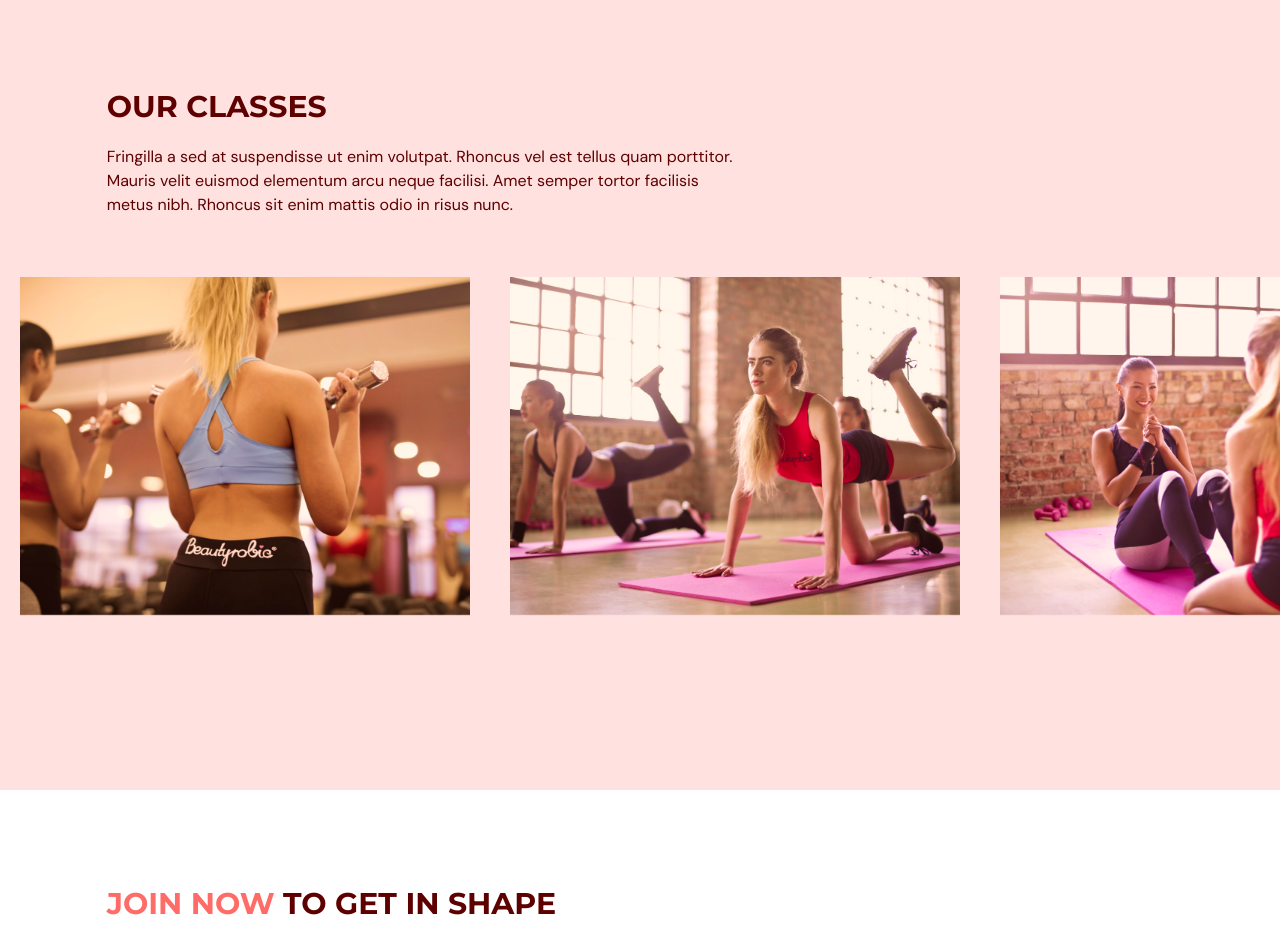
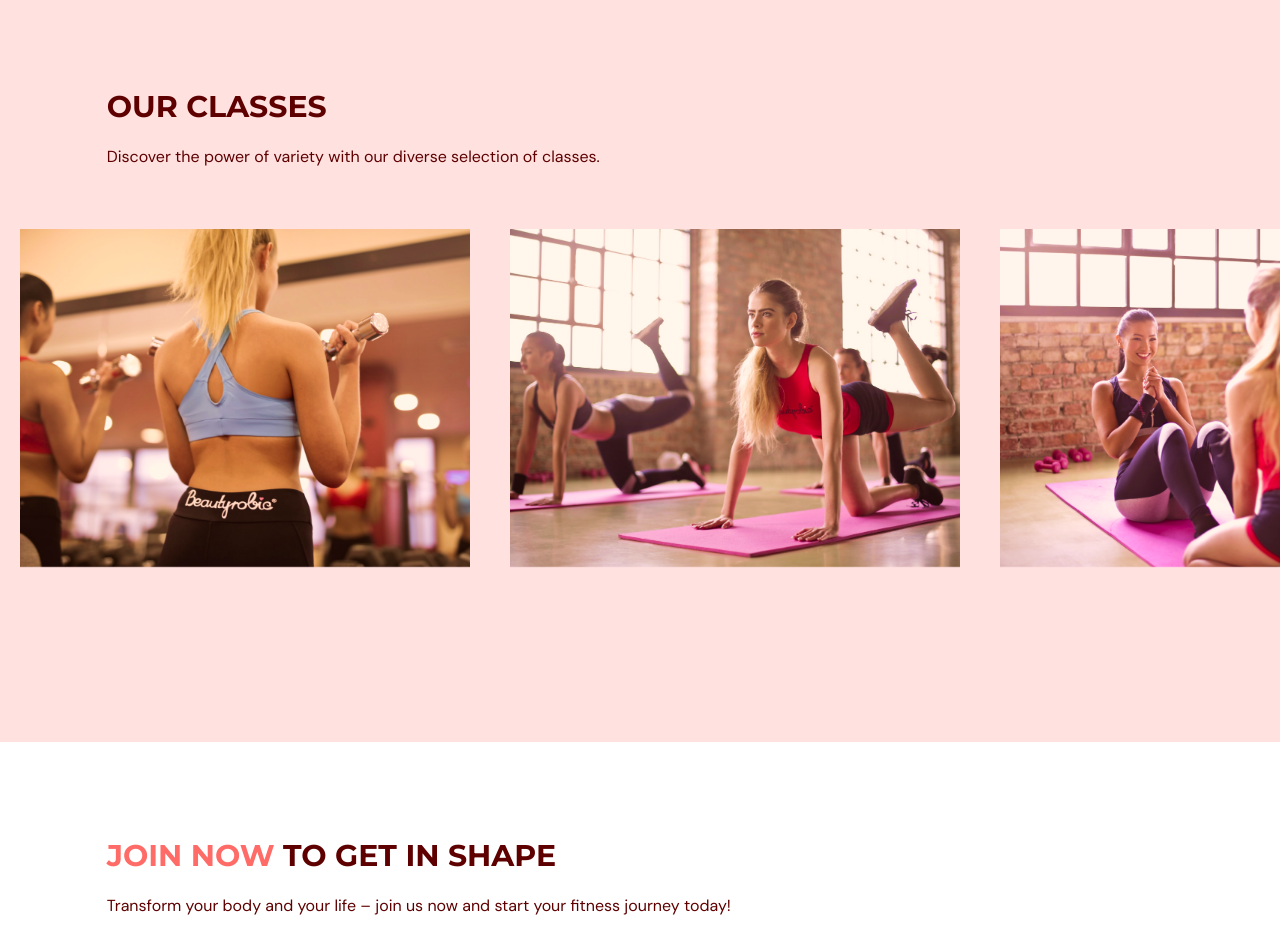
Before and after one commit to chaoma6/Fitness-TBL, a React (Vite) app: page / in a window 1280 px wide. Shown: the part 2200-3145 px from the top of the page. Built offline with nearby package versions, Linux system fonts and the light colour scheme.

Commit message:
updated context for contact and classes

```diff
--- a/src/scenes/contactUs/index.tsx
+++ b/src/scenes/contactUs/index.tsx
@@ -46,9 +46,8 @@ const ContactUs = ({ setSelectedPage }: Props) => {
             <span className="text-primary-500">JOIN NOW</span> TO GET IN SHAPE
           </HText>
           <p className="my-5">
-            Congue adipiscing risus commodo placerat. Tellus et in feugiat nisl
-            sapien vel rhoncus. Placerat at in enim pellentesque. Nulla
-            adipiscing leo egestas nisi elit risus sit. Nunc cursus sagittis.
+            Transform your body and your life – join us now and start your
+            fitness journey today!
           </p>
         </motion.div>
 
--- a/src/scenes/ourClasses/index.tsx
+++ b/src/scenes/ourClasses/index.tsx
@@ -13,23 +13,23 @@ const classes: Array<ClassType> = [
   {
     name: "Weight Training Classes",
     description:
-      "Lorem ipsum dolor sit amet, consectetur adipiscing elit, sed do eiusmod tempor incididunt ut labore et dolore magna aliqua. Ut enim ad minim veniam, quis nostrud exercitation ullamco laboris nisi ut aliquip ex ea commodo consequat.",
+      "Build strength and muscle with our weight training classes. Led by expert trainers, our classes use free weights and resistance machines to help you reach your fitness goals.",
     image: image1,
   },
   {
     name: "Yoga Classes",
+    description:
+      "Find your zen with our yoga classes. From gentle flow to power yoga, our classes cater to all levels and styles. Join our community and discover the many benefits of yoga.",
     image: image2,
   },
   {
     name: "Ab Core Classes",
-    description:
-      "Lorem ipsum dolor sit amet, consectetur adipiscing elit, sed do eiusmod tempor incididunt ut labore et dolore magna aliqua. Ut enim ad minim veniam, quis nostrud exercitation ullamco laboris nisi ut aliquip ex ea commodo consequat.",
     image: image3,
   },
   {
     name: "Adventure Classes",
     description:
-      "Lorem ipsum dolor sit amet, consectetur adipiscing elit, sed do eiusmod tempor incididunt ut labore et dolore magna aliqua. Ut enim ad minim veniam, quis nostrud exercitation ullamco laboris nisi ut aliquip ex ea commodo consequat.",
+      "Take your workout to the next level with our adventure classes. From rock climbing to obstacle courses, our classes offer a fun and challenging way to stay fit and active.",
     image: image4,
   },
   {
@@ -39,7 +39,7 @@ const classes: Array<ClassType> = [
   {
     name: "Training Classes",
     description:
-      "Lorem ipsum dolor sit amet, consectetur adipiscing elit, sed do eiusmod tempor incididunt ut labore et dolore magna aliqua. Ut enim ad minim veniam, quis nostrud exercitation ullamco laboris nisi ut aliquip ex ea commodo consequat.",
+      "Get personalized training and support with our training classes. Led by expert trainers, our classes offer a customized approach to fitness, tailored to your unique needs and goals.",
     image: image6,
   },
 ];
@@ -68,10 +68,8 @@ const OurClasses = ({ setSelectedPage }: Props) => {
           <div className="md:w-3/5">
             <HText>OUR CLASSES</HText>
             <p className="py-5">
-              Fringilla a sed at suspendisse ut enim volutpat. Rhoncus vel est
-              tellus quam porttitor. Mauris velit euismod elementum arcu neque
-              facilisi. Amet semper tortor facilisis metus nibh. Rhoncus sit
-              enim mattis odio in risus nunc.
+              Discover the power of variety with our diverse selection of
+              classes.
             </p>
           </div>
         </motion.div>
```
